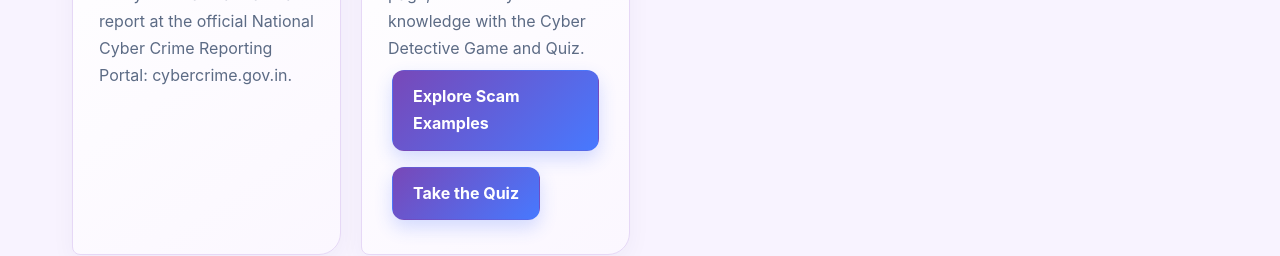
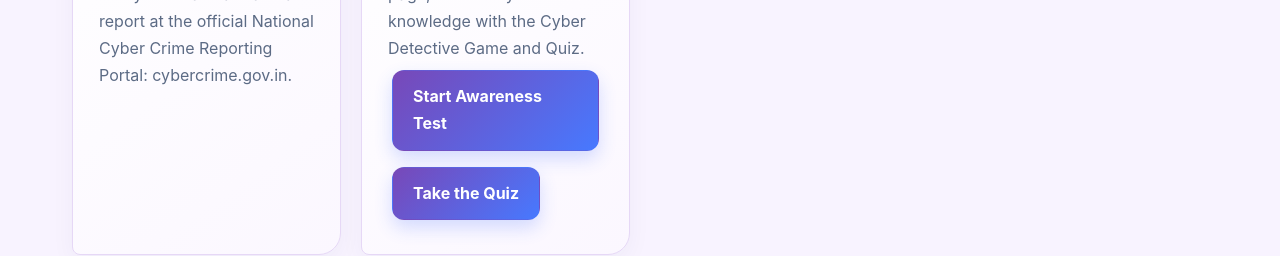
Before and after one commit to dhumakvipuli1209-wq/CyberSaftey-Hub, a plain HTML site: page pages/workshop.html in a window 1280 px wide. Shown: the part 922-1178 px from the top of the page. Drawn offline with Linux system fonts and the light colour scheme.

Commit message:
Add awareness test to workshop practice section

```diff
--- a/pages/workshop.html
+++ b/pages/workshop.html
@@ -55,7 +55,7 @@
       <article class="card">
         <h3>6. Practise what you learned</h3>
         <p>Visit the Scam Awareness page, then test your knowledge with the Cyber Detective Game and Quiz.</p>
-        <a class="btn" href="scams.html">Explore Scam Examples</a>
+        <a class="btn" href="https://forms.gle/Wnet2YFrooA3jLqL9" target="_blank">Start Awareness Test</a>
         <a class="btn" href="quiz.html">Take the Quiz</a>
       </article>
     </div>
```
